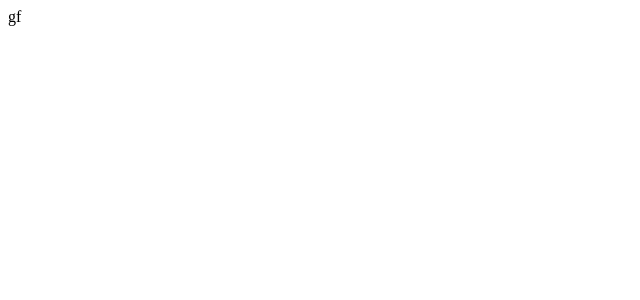
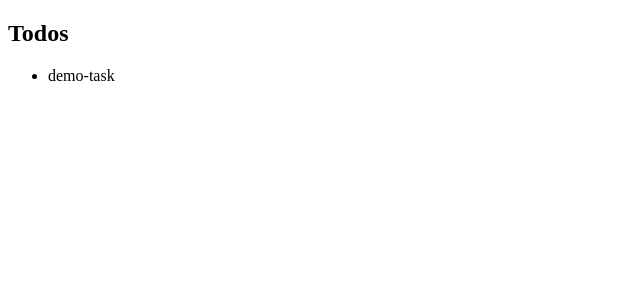
Before and after one commit to YashVerma24299/Redux, a React (Vite) app in the folder Redux_Todo/: page / in a window 1280 px wide. Shown: the top 300 px of the page, without its empty margins (0-640 px from the left). Built offline with nearby package versions, Linux system fonts and the light colour scheme.

Commit message:
Applied Provider Component and make a TodoList.

```diff
--- a/Redux_Todo/src/App.jsx
+++ b/Redux_Todo/src/App.jsx
@@ -1,9 +1,17 @@
+// Provider component:
+    // It makes the Redux store available to your entire application.
 
+import Todo from './components/Todo';
+import {Provider} from 'react-redux'
+import {store} from "./app/store"
 
 function App() {
   return (
     <>
-        gf
+      {/* Ye jo provider hai "todo" ko "store" dega aur agr todo ki trh 10 aur ho unko bhi sore dega... */}
+      <Provider store={store}> {/* It makes the Redux store available to all nested component */}
+        <Todo/>
+      </Provider>
     </>
   )
 }
--- /dev/null
+++ b/Redux_Todo/src/components/Todo.jsx
@@ -0,0 +1,16 @@
+import { useSelector } from "react-redux"
+
+export default function Todo(){
+    const todos = useSelector((state) => state.todos);
+    console.log(todos);
+    return(
+        <>
+            <h2>Todos</h2>
+            <ul>
+                {todos.map((todo) => (
+                    <li key={todo.id}>{todo.task}</li>
+                ))}
+            </ul>
+        </>
+    )
+}
```
